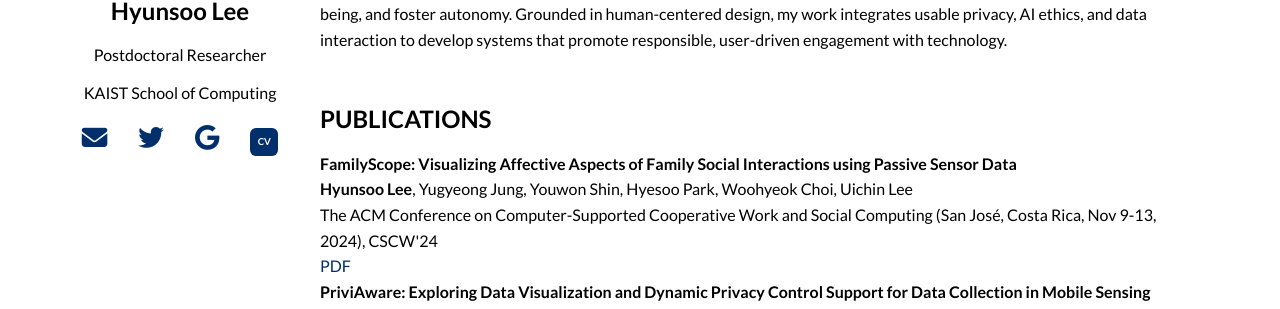
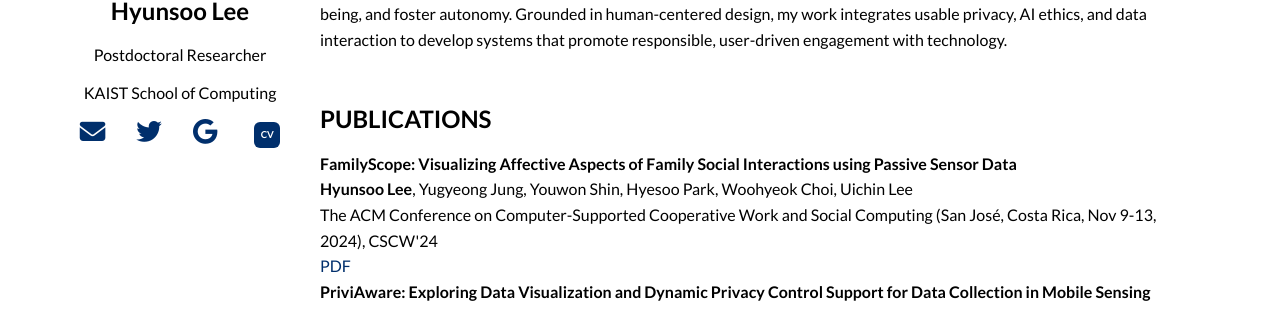
Before and after one commit to hslee90/hslee90.github.io, a Jekyll site: the page built from index.md, in a window 1280 px wide. Shown: the part 270-579 px from the top of the page. Built offline with Jekyll 4.4.1, drawn with Linux system fonts in a browser that asks for light colours; nearby versions of some CDN libraries.

Commit message:
Update style.css

```diff
--- a/assets/css/style.css
+++ b/assets/css/style.css
@@ -46,7 +46,7 @@ body {
 .icon-links {
   margin-top: 15px;
   display: flex;
-  align-items: center; /* 수직 중앙 정렬 핵심 */
+  align-items: center;
   justify-content: center;
   gap: 15px;
 }
@@ -57,6 +57,8 @@ body {
   justify-content: center;
   color: #002F6C;
   font-size: 1.6rem;
+  line-height: 1;
+  vertical-align: middle;
   transition: color 0.3s ease, transform 0.3s ease;
 }
 
@@ -69,8 +71,8 @@ body {
   display: inline-flex;
   align-items: center;
   justify-content: center;
-  width: 28px;
-  height: 28px;
+  width: 26px;
+  height: 26px;
   background-color: #002F6C;
   color: #ffffff;
   font-size: 0.6rem;
@@ -79,11 +81,19 @@ body {
   text-decoration: none;
   line-height: 1;
   padding: 0;
+  border: none;
   box-sizing: border-box;
-  vertical-align: middle;  /* 핵심! */
-  margin-top: 2px;         /* 아이콘과 정렬 맞추는 미세 조정 */
+  margin-left: 6px;
+  margin-top: 2px; /* 데스크탑 정렬 맞춤 */
+  vertical-align: middle;
+  position: relative;
+  top: 1px; /* 정밀 정렬 (조절 가능) */
 }
 
+.cv-box:hover {
+  background-color: #0055A4;
+  transform: translateY(-1px);
+}
 
 /* 본문 영역 */
 .main-content {
@@ -170,10 +180,9 @@ h2#publications {
     height: 120px;
   }
 
-  .icon-links {
+ .icon-links {
     flex-direction: row;
     justify-content: center;
-
   }
 
   .icon-links a {
@@ -181,11 +190,14 @@ h2#publications {
   }
 
 .cv-box {
-    width: 26px;
-    height: 26px;
-    font-size: 0.6rem; /* 기존보다 살짝 키움 */
+    width: 24px;
+    height: 24px;
+    font-size: 0.55rem;
     margin-left: 4px;
+    margin-top: 2px; /* 모바일에서도 정렬 맞춤 */
+    top: 1px;
   }
+
   .main-content {
     padding-left: 0;
   }
```
